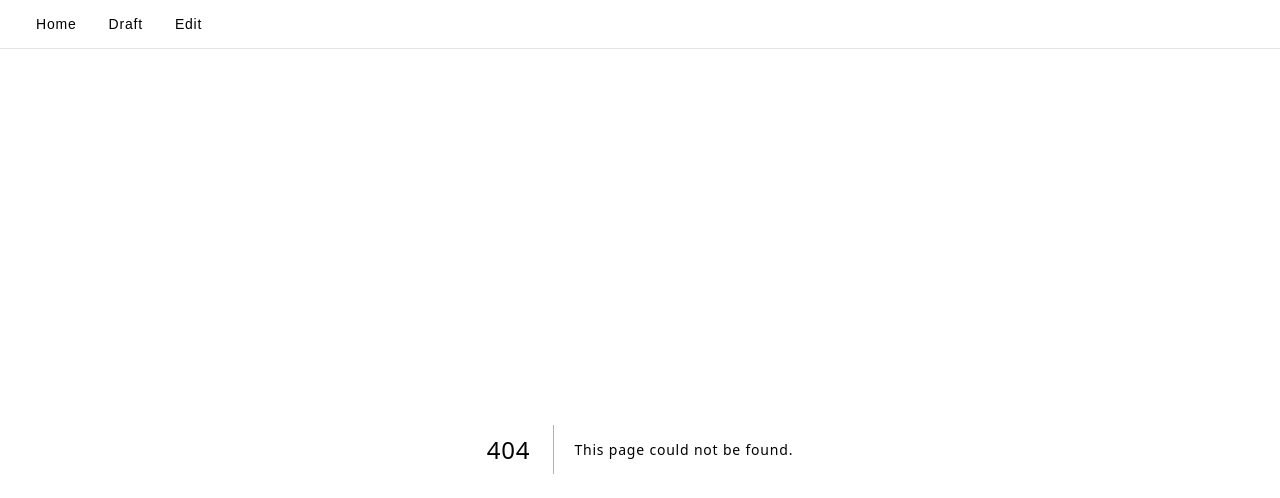
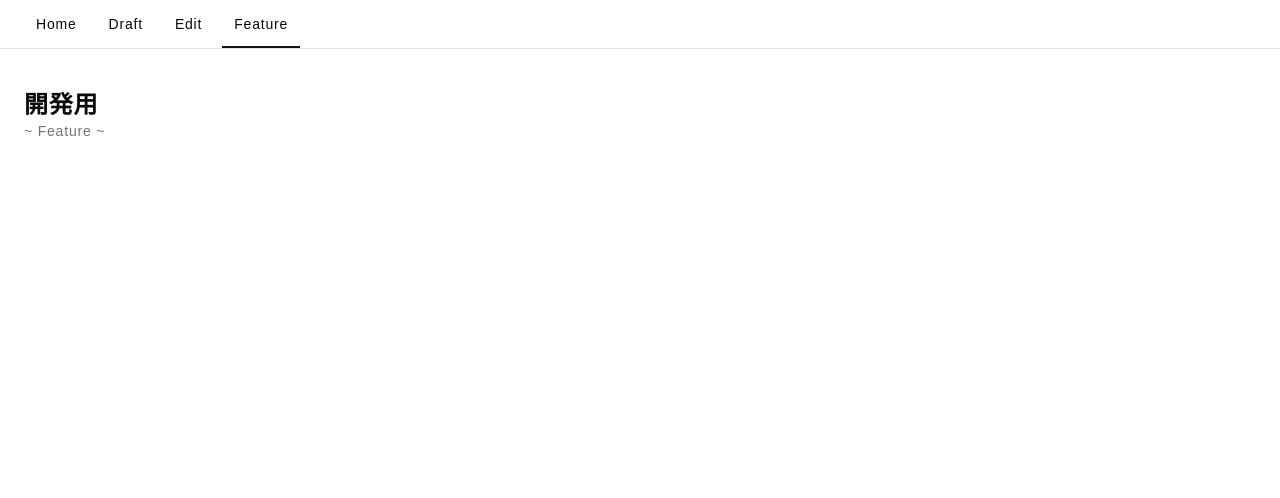
Before and after one commit to amarukawanobiru/next-text-editor, a Next.js app: page /feature in a window 1280 px wide. Before the commit this address had no page. Shown: the top 498 px of the page. Built offline with nearby package versions, Linux system fonts and the light colour scheme.

Commit message:
feat: 開発用ページの追加

```diff
--- /dev/null
+++ b/src/app/feature/page.tsx
@@ -0,0 +1,9 @@
+import { Heading } from "@/components/Heading";
+
+export default function Page() {
+  return (
+    <section className="px-6 pt-10">
+      <Heading title="開発用" description="Feature" />
+    </section>
+  );
+}
--- a/src/components/Navigation/index.tsx
+++ b/src/components/Navigation/index.tsx
@@ -5,6 +5,7 @@ const navItems = [
   { href: "/", title: "Home" },
   { href: "/draft", title: "Draft" },
   { href: "/edit", title: "Edit" },
+  { href: "/feature", title: "Feature" },
 ];
 
 type NavigationProps = React.ComponentPropsWithoutRef<"nav">;
```
